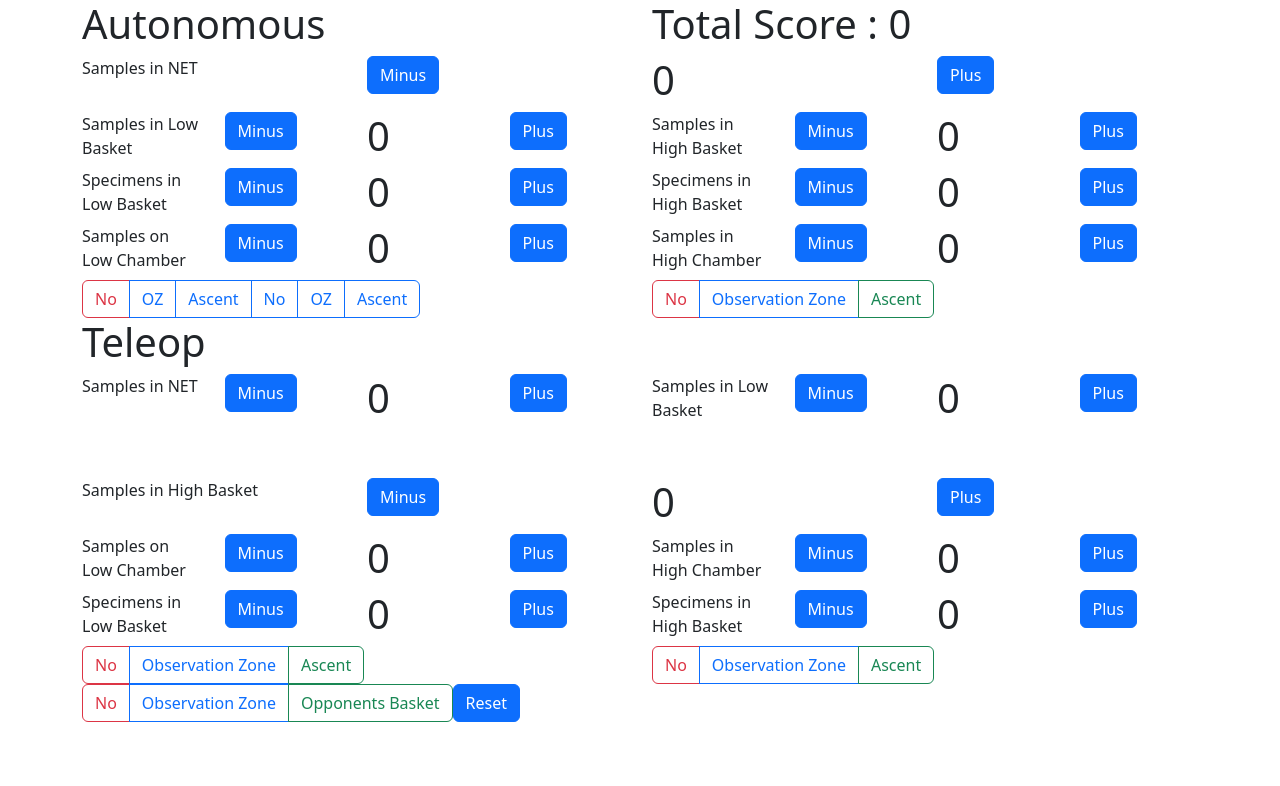
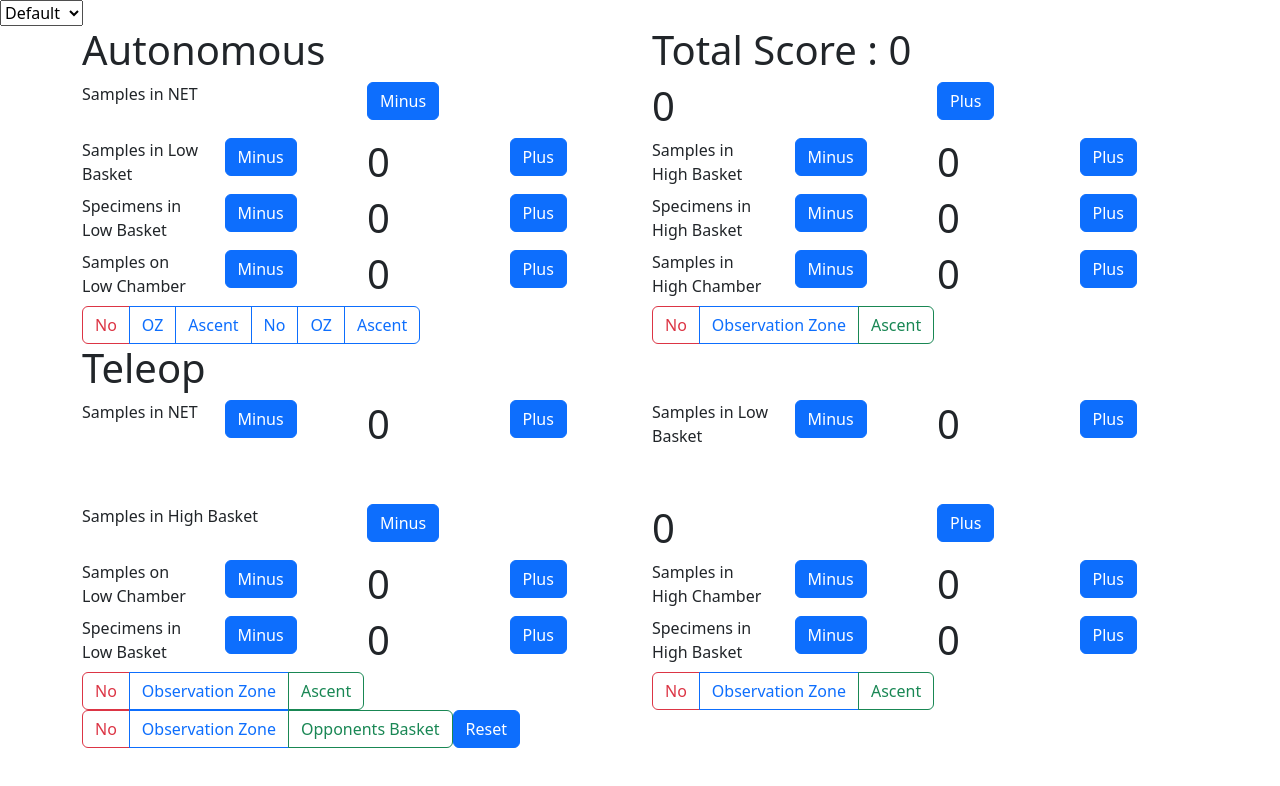
Before and after one commit to CircuitRunners/OffseasonWebsite, a Next.js app in the folder offseason-score/: page / in a window 1280 px wide. Shown: the top 786 px of the page. Built offline with nearby package versions, Linux system fonts and the light colour scheme; no server answers; the database is empty.

Commit message:
implemented getting matches, added into scoreboard view. still need to utilize values in db for scoring in calc

```diff
--- a/offseason-score/src/app/Scoreboard.tsx
+++ b/offseason-score/src/app/Scoreboard.tsx
@@ -1,6 +1,6 @@
 import React from "react";
 import "./Scoreboard.css";
-
+import db from './db'
 const ScoreBox = ({ title, color, autoData, teleopData, teamNumbers, totalScore }) => {
   return (
     <div className={`score-box ${color}`}>
--- a/offseason-score/src/app/calc.tsx
+++ b/offseason-score/src/app/calc.tsx
@@ -12,18 +12,16 @@ import { createClient } from '@supabase/supabase-js'
 import logo from './logo.svg';
 // import './Calc.css';
 import Button from 'react-bootstrap/Button';
-import { use, useEffect, useState } from 'react';
+import React, {ChangeEvent, use, useEffect, useState } from 'react';
 import Container from 'react-bootstrap/Container';
 import Row from 'react-bootstrap/Row';
 import Col from 'react-bootstrap/Col';
 import ButtonGroup from 'react-bootstrap/ButtonGroup';
 import ToggleButtonGroup from 'react-bootstrap/ToggleButtonGroup'
+import {getAllMatches, getMatchByNumber} from "@/app/db";
+import Match from './types';
+import {wait} from "next/dist/lib/wait";
 
-
-const supabaseUrl = 'https://okpmwvncllgioexsqjut.supabase.co'
-const supabaseAnonKey = 'eyJhbGciOiJIUzI1NiIsInR5cCI6IkpXVCJ9.eyJpc3MiOiJzdXBhYmFzZSIsInJlZiI6Im9rcG13dm5jbGxnaW9leHNxanV0Iiwicm9sZSI6ImFub24iLCJpYXQiOjE3NDYxMjgzMjUsImV4cCI6MjA2MTcwNDMyNX0.ZHe0fnKscTJDyX5OJHbFU_9_e6XulqqAflrhkGHteM0'
-
-export const supabase = createClient(supabaseUrl, supabaseAnonKey)
 
 
 
@@ -33,6 +31,11 @@ export const supabase = createClient(supabaseUrl, supabaseAnonKey)
 
 
 function Calc() {
+  const [matches, setMatches] = useState([]);
+  getAllMatches().then((matches) => {setMatches(matches)})
+
+  const [currentMatch, setCurrentMatch] = useState(matches[0]);
+
   const [netsampleScored, setNetSampleScored] = useState(0);
   const [specimenScored, setSpecimenScored] = useState(0);
 
@@ -311,16 +314,18 @@ function Calc() {
         }
 
         }
-            function RemoveTeleHighSpecimen(){
-                if(highTeleSpecimenScored > 0){
-                setHighTeleSpecimenScored(highTeleSpecimenScored -1);
+    function RemoveTeleHighSpecimen() {
+      if (highTeleSpecimenScored > 0) {
+        setHighTeleSpecimenScored(highTeleSpecimenScored - 1);
       }
 
     }
 
-
-
-
+    function setCurrentMatchSelector(event: React.ChangeEvent<HTMLSelectElement>) {
+      const value = event.target.value as number;
+      console.log(value)
+      setCurrentMatch(matches[value-1])
+    }
 
     const [r1loc, setr1loc] = useState(null);
     const [r2loc, setr2loc] = useState(null);
@@ -431,6 +436,12 @@ function Calc() {
 
   return (
     <div>
+      <select defaultValue={0} onChange={setCurrentMatchSelector}>
+        <option value={0} disabled> Default </option>
+        <option value={1}> Match 1 </option>
+        <option value={2}> Match 2 </option>
+        <option value={3}> Match 3 </option>
+      </select>
       <Container>
         <Row>
           <Col>
--- /dev/null
+++ b/offseason-score/src/app/db.ts
@@ -0,0 +1,23 @@
+import {createClient} from "@supabase/supabase-js";
+import {Match} from "@/app/types";
+
+const supabaseUrl = 'https://okpmwvncllgioexsqjut.supabase.co'
+const supabaseAnonKey = 'eyJhbGciOiJIUzI1NiIsInR5cCI6IkpXVCJ9.eyJpc3MiOiJzdXBhYmFzZSIsInJlZiI6Im9rcG13dm5jbGxnaW9leHNxanV0Iiwicm9sZSI6ImFub24iLCJpYXQiOjE3NDYxMjgzMjUsImV4cCI6MjA2MTcwNDMyNX0.ZHe0fnKscTJDyX5OJHbFU_9_e6XulqqAflrhkGHteM0'
+export let supabase = createClient(supabaseUrl, supabaseAnonKey)
+
+function config() {
+    supabase = createClient(supabaseUrl, supabaseAnonKey)
+}
+
+export async function getAllMatches() {
+
+    const { data: matches, error } = await supabase
+        .from('matches')
+        .select('*')
+
+    return matches;
+}
+
+export async function getMatchByNumber(number: number) {
+    return (await getAllMatches()).filter((match: number) => match.number == number)[0];
+}
--- a/offseason-score/src/app/page.tsx
+++ b/offseason-score/src/app/page.tsx
@@ -2,13 +2,12 @@ import React from 'react'
 import Calc from './calc'
 import Ranking from './ranking'
 import Scoreboard from './Scoreboard'
-
-function page() {
-  return (
+import {getMatchByNumber, getAllMatches} from './db'
+function Page() {
+    return (
     <div>
       <Calc />
     </div>
   )
 }
-
-export default page
+export default Page
--- a/offseason-score/src/app/types.ts
+++ b/offseason-score/src/app/types.ts
@@ -4,7 +4,8 @@ export type MatchScore = {
 }
 
 export type Match = {
-    matchNumber: number;
+    id: number
+    number: number;
     blue: {
         teamNumbers: string[];
         score: MatchScore
```
Lines whose indentation alone changed are shown as unchanged.
